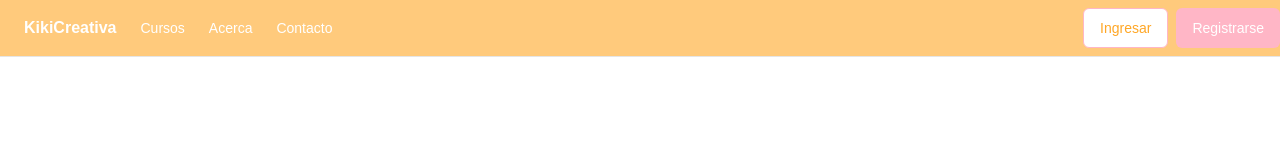
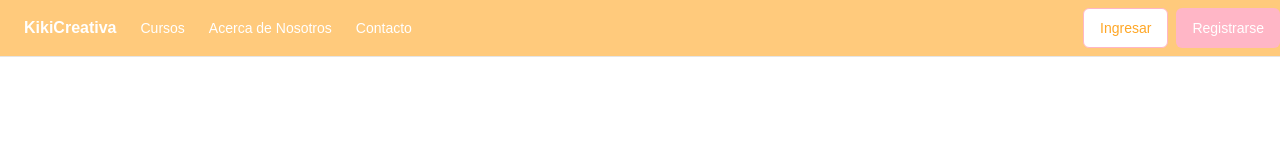
Before and after one commit to sotech/venta-cursos, a Next.js app: page / in a window 1280 px wide. Shown: the top 160 px of the page. Built offline with nearby package versions, Linux system fonts and the light colour scheme.

Commit message:
mensaje de prueba para sote

```diff
--- a/src/app/page.tsx
+++ b/src/app/page.tsx
@@ -1,4 +1,5 @@
 'use client'
+
 
 import Link from "next/link"
 import { Button } from "@/components/ui/button"
@@ -27,7 +28,7 @@ export default function HomePage() {
             </Link>
             <nav className="flex items-center space-x-6 text-sm font-medium text-white">
               <Link href="/courses">Cursos</Link>
-              <Link href="/about">Acerca</Link>
+              <Link href="/about">Acerca de Nosotros</Link>
               <Link href="/contact">Contacto</Link>
             </nav>
           </div>
```
